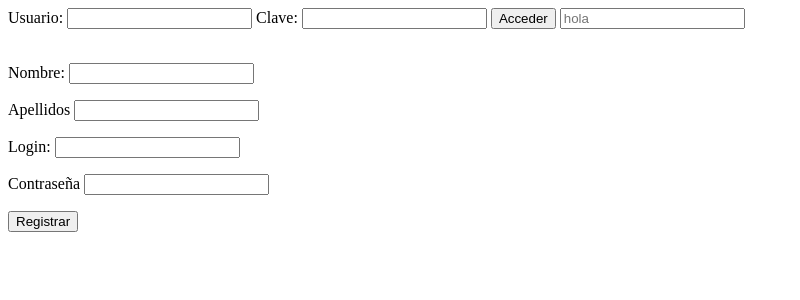
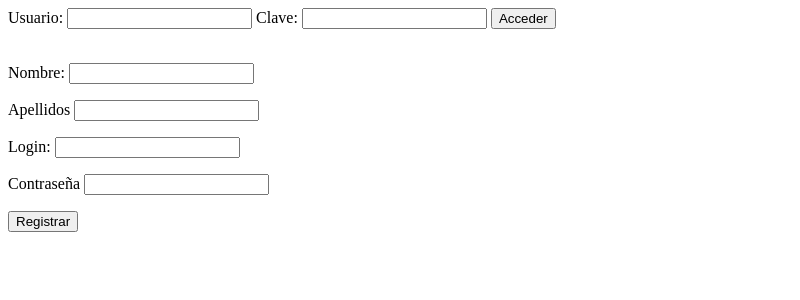
Before and after one commit to franciscoJMP/ProyectoCalificador, a PHP site: page / in a window 1280 px wide. Shown: the top 300 px of the page, without its empty margins (0-800 px from the left). Run offline with PHP 8.4, Linux system fonts and the light colour scheme.

Commit message:
Otro commit

```diff
--- a/index.php
+++ b/index.php
@@ -16,7 +16,6 @@ and open the template in the editor.
             Clave:
             <input type="password" name="clave"/>
             <input type="submit" name="accion" value="Acceder"/>
-            <input type="text" placeholder="hola"/>
         </form>
          <br/>
 
```
